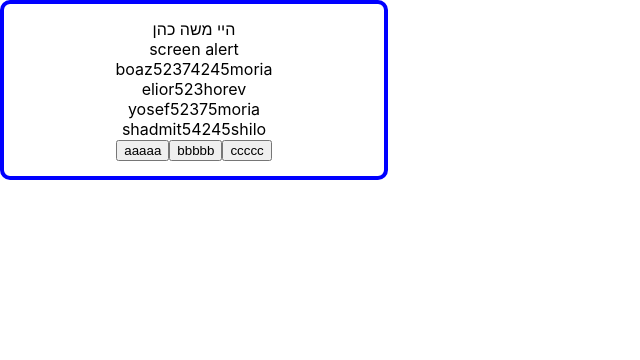
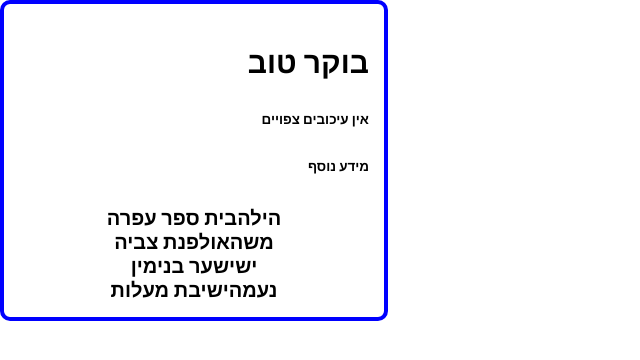
Before and after one commit to natigiat/chalap-client, a React (Create React App) app: page / in a window 1280 px wide. Shown: the top 360 px of the page, without its empty margins (0-640 px from the left). Built offline with nearby package versions, Linux system fonts and the light colour scheme.

Commit message:
change css

```diff
--- a/src/Screen2/Parent/Parent.css
+++ b/src/Screen2/Parent/Parent.css
@@ -5,5 +5,7 @@
   border-color: blue;
   border-style: solid;
   padding: 15px;
-  text-align: center;
+  text-align: right;
+  font-size: 20px;
+  font-weight: 700;
 }
--- a/src/Screen2/Parent/Parent.js
+++ b/src/Screen2/Parent/Parent.js
@@ -5,44 +5,39 @@ import "./Parent.css";
 function Parent() {
   const [Api, setapi] = useState([
     {
-      name: "boaz",
-      phone: 52374245,
-      school: "moria",
+      name: "הילה",
+      exit: "תחנת דלק מכמש",
+      school: "בית ספר עפרה",
     },
     {
-      name: "elior",
-      phone: 523,
-      school: "horev",
+      name: "משה",
+      exit: "עלי",
+      school: "אולפנת צביה",
     },
     {
-      name: "yosef",
-      phone: 52375,
-      school: "moria",
+      name: "ישי",
+      exit: "בית אל",
+      school: "שער בנימין",
     },
     {
-      name: "shadmit",
-      phone: 54245,
-      school: "shilo",
+      name: "נעמה",
+      exit: "שער בנימין",
+      school: "ישיבת מעלות",
     },
   ]);
 
   return (
     <div className="parent">
-      היי משה כהן{" "}
+      <h2>בוקר טוב</h2>
+      <h6>אין עיכובים צפויים</h6>
       <div>
-        <Alerts />
+        {/* <Alerts /> */}
+        <h6>מידע נוסף</h6>
 
         {Api.map((child) => (
-          <Children
-            name={child.name}
-            phone={child.phone}
-            school={child.school}
-          />
+          <Children name={child.name} exit={child.exit} school={child.school} />
         ))}
       </div>
-      <button>aaaaa</button>
-      <button>bbbbb</button>
-      <button>ccccc</button>
     </div>
   );
 }
```
